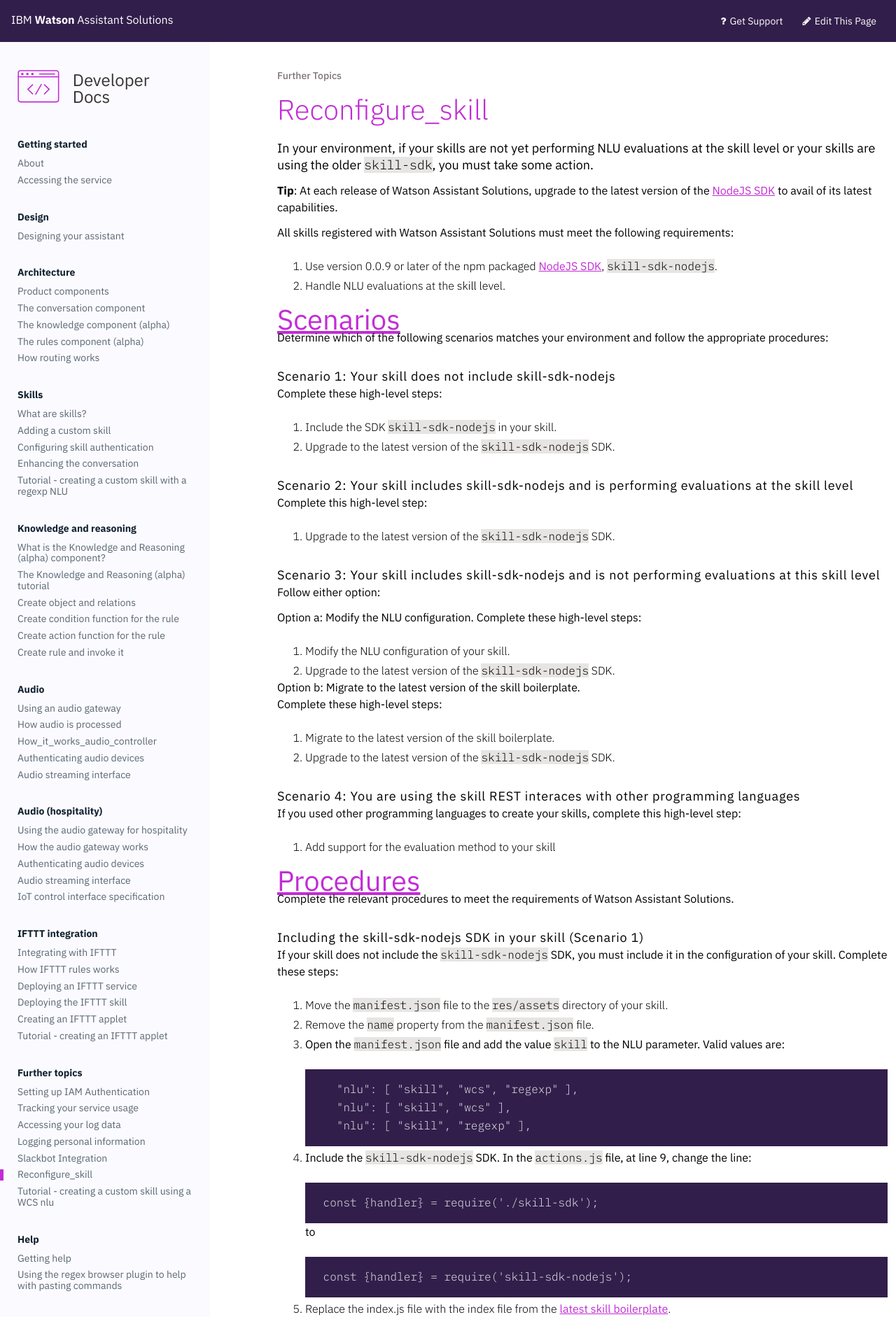
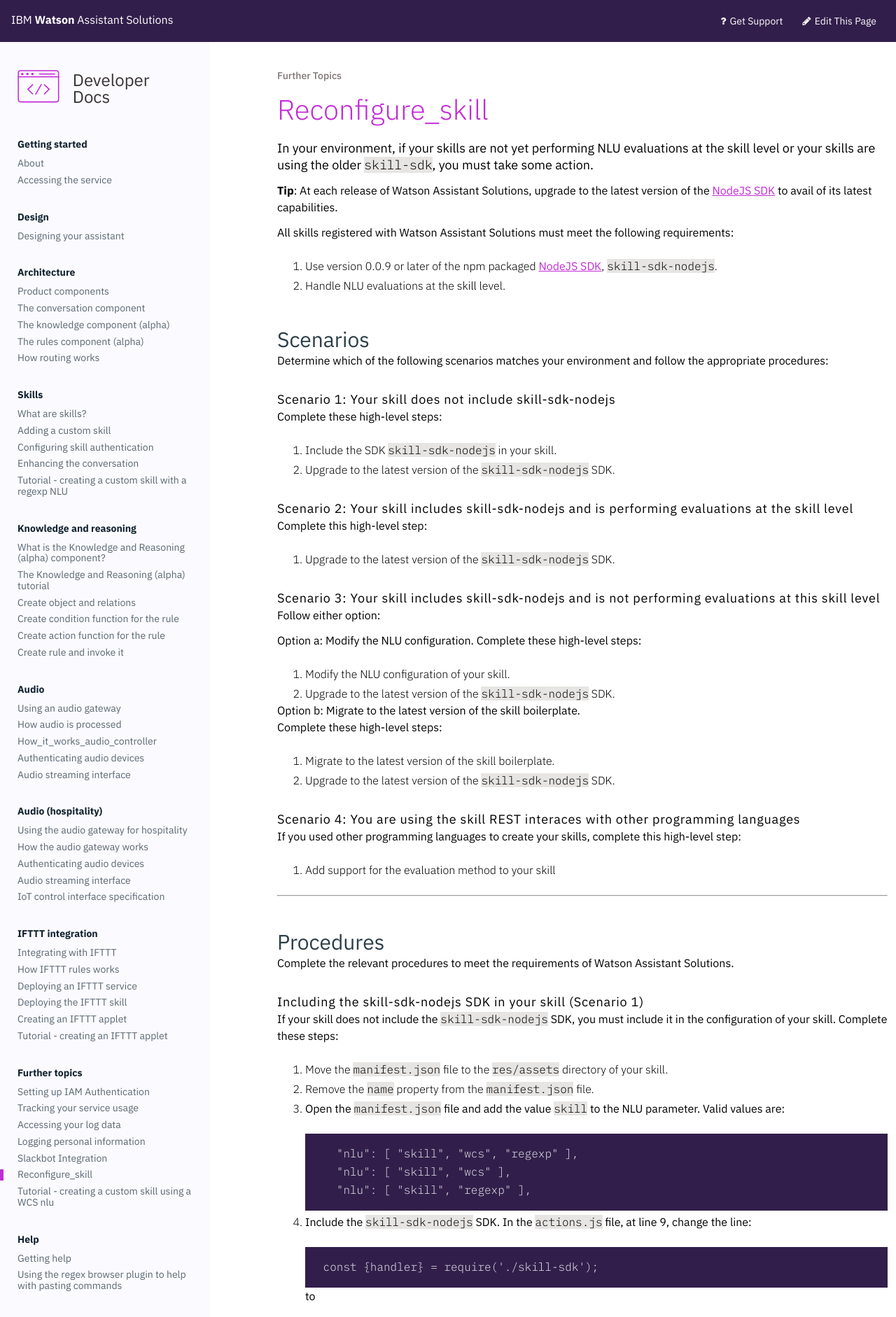
Before and after one commit to Watson-Personal-Assistant/developer, a Jekyll site: the page built from _content/further-topics/reconfigure_skill.md, in a window 1280 px wide. Shown: the top 1882 px of the page at 70% size. Built offline with Jekyll 4.4.1, drawn with Linux system fonts in a browser that asks for light colours; some web fonts are replaced; some of the changed text lies outside the part shown.

Commit message:
added horizontal lines

```diff
--- a/_content/further-topics/reconfigure_skill.md
+++ b/_content/further-topics/reconfigure_skill.md
@@ -12,7 +12,7 @@
 1. Use version 0.0.9 or later of the npm packaged [NodeJS SDK](https://www.npmjs.com/package/skill-sdk-nodejs), `skill-sdk-nodejs`.
 2. Handle NLU evaluations at the skill level.
 
-# Scenarios
+## Scenarios
 
 Determine which of the following scenarios matches your environment and follow the appropriate procedures:
 
@@ -50,7 +50,9 @@
 If you used other programming languages to create your skills, complete this high-level step:
 1.  Add support for the evaluation method to your skill
 
-# Procedures
+---
+
+## Procedures
 
 Complete the relevant procedures to meet the requirements of Watson Assistant Solutions.
 
@@ -90,7 +92,9 @@
         1. Register your skill again with Watson Assistant Solutions.  Use the `PUT /v2/api/skills/{skillName}` Watson Assistant Solutions conversation API.  Specify the name and URL only.
         2. Refresh your configuration of your skill.  Use the `PUT /v2/api/skills/{skillName}/refresh` Watson Assistant Solutions conversation API.
     4. Test your skill.
+
 ---
+
 #### Upgrading the NodeJS SDK of your skill (Scenario 2)
 To upgrade to the latest version of the skill NodeJS SDK, complete these steps:
 
@@ -99,8 +103,10 @@
 3. If your skill includes the Watson Assistant (formerly Watson Conversation Services) nlu:
     1. Register your skill again with Watson Assistant Solutions.  Use the `PUT /v2/api/skills/{skillName}` Watson Assistant Solutions conversation API.  Specify the skill name and URL only.
     2. Refresh your configuration of your skill.  Use the `PUT /v2/api/skills/{skillName}/refresh` Watson Assistant Solutions conversation API.
-4. Test your skill.
+    4. Test your skill.
+
 ---
+
 #### Modifying the NLU configuration of your skill (Scenario 3, option a)
 If your skill does not list the value `skill` in the NLU parameter of the `manifest.json` file, you must add it.
 1. Edit the `manifest.json` file and add the value `skill` to the NLU parameter. Valid values are:
@@ -117,7 +123,9 @@
         1. Register your skill again with Watson Assistant Solutions.  Use the `PUT /v2/api/skills/{skillName}` Watson Assistant Solutions conversation API.  Specify the skill name and URL only.
         2. Refresh your configuration of your skill.  Use the `PUT /v2/api/skills/{skillName}/refresh` Watson Assistant Solutions conversation API.
     4. Test your skill.
+
 ---
+
 #### Migrating to the latest version of the skill boilerplate (Scenario 3, option b)
 To migrate to the latest version of the skill boilerplate, complete these steps:
 1.  Clone the latest version of the [skill boilerplate](https://github.com/Watson-Personal-Assistant/SkillBoilerplate).
```
Also changed, not shown: other parts of _content/further-topics/reconfigure_skill.md (+4 -2 lines).
